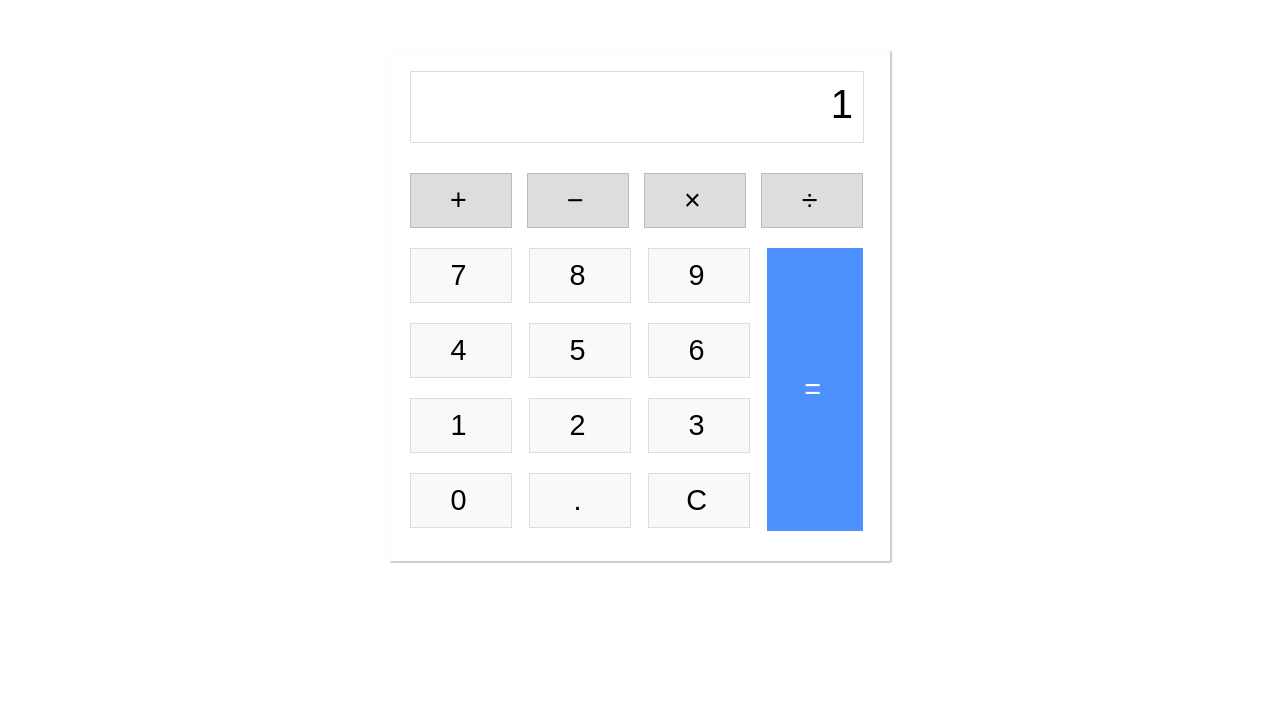
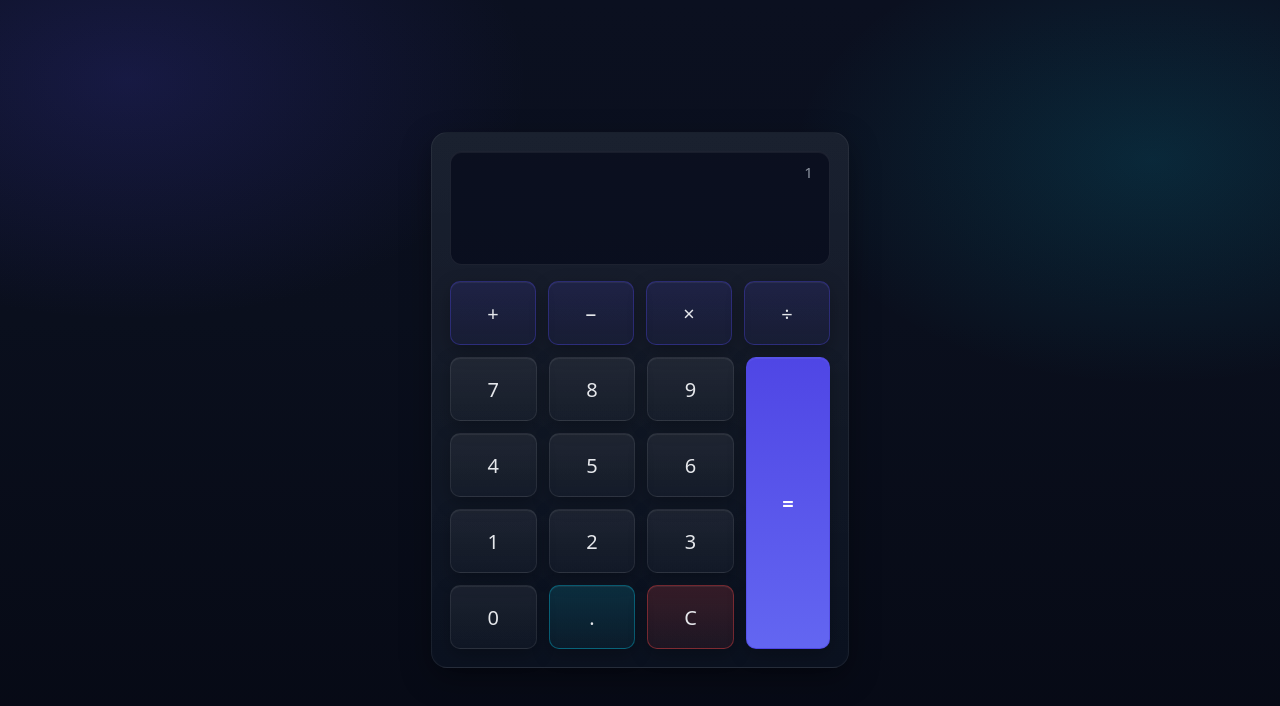
Before and after one commit to Ferelith/JS-Calculator, a plain HTML site: page index.html in a window 1280 px wide. Drawn offline with Linux system fonts and the light colour scheme.

Commit message:
Major CSS edits to make the calculator look modern.

```diff
--- a/styles/styles.css
+++ b/styles/styles.css
@@ -1,90 +1,196 @@
+/* ========== Modern theme variables ========== */
+:root {
+    --bg: #0f172a;                /* slate-900 */
+    --card: #111827;              /* gray-900 */
+    --card-2: #0b1220;            /* darker blend */
+    --text: #e5e7eb;              /* gray-200 */
+    --muted: #9ca3af;             /* gray-400 */
+    --accent: #4f46e5;            /* indigo-600 */
+    --accent-2: #06b6d4;          /* cyan-500 */
+    --accent-hover: #6366f1;      /* indigo-500 */
+    --danger: #ef4444;            /* red-500 */
+    --shadow: 0 10px 30px rgba(0,0,0,0.35);
+    --inner-shadow: inset 0 1px 0 rgba(255,255,255,0.06);
+    --radius: 16px;
+    --radius-sm: 10px;
+    --gap: 12px;
+}
+
+/* ========== Layout & base ========== */
+html, body {
+    height: 100%;
+}
+
 body {
-    width: 500px;
-    margin: 4% auto;
-    font-family: 'Source Sans Pro', sans-serif;
-    letter-spacing: 5px;
-    font-size: 1.8rem;
+    margin: 0;
+    display: grid;
+    place-items: center;
+    background: radial-gradient(1000px 600px at 10% 10%, rgba(79,70,229,0.18), transparent 40%),
+                radial-gradient(800px 500px at 90% 20%, rgba(6,182,212,0.15), transparent 45%),
+                linear-gradient(180deg, #0b1020, #0a0f1d 40%, #060914 100%);
+    color: var(--text);
+    font-family: 'Source Sans Pro', system-ui, -apple-system, Segoe UI, Roboto, Arial, sans-serif;
+    letter-spacing: .2px;
+    font-size: 16px;
     user-select: none;
+    padding: 24px;
+    box-sizing: border-box;
 }
+
 .calculator_app {
-    padding: 20px;
-    box-shadow: 1px 1px 1px 1px rgba(0, 0, 0, 0.2);
-    border-radius: 1px;
-    background-color: #fff
+    width: 100%;
+    max-width: 380px;
+    padding: 18px;
+    border-radius: var(--radius);
+    background:
+      linear-gradient(180deg, rgba(255,255,255,0.04), rgba(255,255,255,0)) ,
+      linear-gradient(180deg, var(--card), var(--card-2));
+    box-shadow: var(--shadow);
+    border: 1px solid rgba(255,255,255,0.06);
 }
+
 .input_field {
-    border: 1px solid #ddd;
-    border-radius: 1px;
-    height: 60px;
-    padding: 10px 10px 0 0;
+    border: 1px solid rgba(255,255,255,0.08);
+    border-radius: 12px;
+    height: 88px; /* more room for history + current line */
+    padding: 12px 16px;
     text-align: right;
-    letter-spacing: 0px;;
-    margin: 0 6px 10px 0;
-    font-size: 2.5rem;
-    overflow-x: auto;
+    letter-spacing: 0;
+    margin: 0 0 16px 0;
+    font-size: 2.25rem; /* current line size */
+    line-height: 1.2;  /* tighter so two lines fit comfortably */
+    overflow: hidden;
+    white-space: nowrap;
+    text-overflow: ellipsis;
+    background: rgba(2,6,23,0.6);
+    color: var(--text);
+    box-shadow: var(--inner-shadow);
+    font-variant-numeric: tabular-nums;
 }
+.input_history {
+    display: block;            /* own line above the main text */
+    font-size: 0.95rem;        /* smaller than current line */
+    line-height: 1.1;
+    margin: 0 0 6px 0;         /* a little space below history */
+    color: var(--muted);
+    opacity: 0.9;
+    text-overflow: ellipsis;
+    overflow: hidden;
+    white-space: nowrap;       /* truncate long history */
+}
+
 .input_field:hover {
-    border: 1px solid #bbb;
-    box-shadow: inset 0px 1px 4px 0px rgba(0, 0, 0, 0.2);
+    border-color: rgba(255,255,255,0.14);
 }
+
+/* ========== Buttons grid ========== */
+.buttons {
+    display: grid;
+    grid-template-columns: repeat(4, minmax(60px, 1fr)) 84px; /* 4 columns for keypad + 1 for = */
+    grid-auto-rows: 64px;
+    gap: var(--gap);
+}
+
+.operator_buttons {
+    display: grid;
+    grid-template-columns: repeat(4, 1fr);
+    gap: var(--gap);
+    grid-column: 1 / -1; /* span all columns */
+}
+
+/* Flatten nested rows to a single grid of numbers */
+.left_panel {
+    grid-column: 1 / span 4;
+    display: grid;
+    grid-template-columns: repeat(3, 1fr);
+    grid-auto-rows: 64px;
+    gap: var(--gap);
+}
+
+.left_panel .number_buttons {
+    display: contents; /* make inner number divs become grid children */
+}
+
+/* Base button styles (operators, numbers, equals) */
+.operator_buttons div,
+.number_buttons div,
+.equal_button {
+    display: inline-flex;
+    align-items: center;
+    justify-content: center;
+    border: 1px solid rgba(255,255,255,0.08);
+    border-radius: var(--radius-sm);
+    background: linear-gradient(180deg, rgba(255,255,255,0.04), rgba(255,255,255,0)),
+                rgba(255,255,255,0.02);
+    color: var(--text);
+    font-size: 1.25rem;
+    cursor: pointer;
+    transition: transform .06s ease, background-color .2s ease, box-shadow .2s ease, border-color .2s ease;
+    box-shadow: 0 1px 0 rgba(255,255,255,0.06) inset, 0 6px 18px rgba(0,0,0,0.25);
+}
+
+.operator_buttons div:hover,
+.number_buttons div:hover,
+.equal_button:hover {
+    border-color: rgba(255,255,255,0.16);
+    background: linear-gradient(180deg, rgba(255,255,255,0.06), rgba(255,255,255,0.01));
+}
+
+.operator_buttons div:active,
+.number_buttons div:active,
+.equal_button:active {
+    transform: translateY(1px);
+    box-shadow: 0 0 0 rgba(0,0,0,0.2);
+}
+
+/* Accent styles for operators and equals */
 .operator_buttons div {
-    display: inline-block;
-    border: 1px solid #bbb;
-    border-radius: 1px solid #bbb;
-    width: 80px;
-    text-align: center;
-    padding: 10px;
-    margin: 20px 2px 10px 0;
-    background-color: #ddd;
+    background: linear-gradient(180deg, rgba(79,70,229,0.14), rgba(79,70,229,0.06));
+    border-color: rgba(79,70,229,0.35);
 }
 .operator_buttons div:hover {
-    background-color: #ccc;
-    box-shadow: 0px 1px 4px 0px rgba(0, 0, 0, 0.2);
-    border-color: #aaa;
+    background: linear-gradient(180deg, rgba(99,102,241,0.18), rgba(99,102,241,0.08));
+    border-color: rgba(99,102,241,0.45);
 }
-.operator_buttons div:active {
-    font-weight: bold;
+
+.equal_button {
+    grid-column: 5;
+    grid-row: 2 / span 4; /* tall equals key */
+    background: linear-gradient(180deg, var(--accent), var(--accent-hover));
+    color: #fff;
+    font-weight: 600;
+    border-color: rgba(79,70,229,0.6);
 }
-.left_panel {
-    display: inline-block;
+.equal_button:hover {
+    background: linear-gradient(180deg, var(--accent-hover), var(--accent));
+}
 
+/* Special keys */
+#clear_button {
+    background: linear-gradient(180deg, rgba(239,68,68,0.18), rgba(239,68,68,0.08));
+    border-color: rgba(239,68,68,0.4);
 }
-.number_buttons div {
-    display: inline-block;
-    border: 1px solid #ddd;
-    width: 80px;
-    text-align: center;
-    padding: 10px;
-    margin: 10px 4px 10px 0;
-    cursor: pointer;
-    background-color: #f9f9f9;
+#clear_button:hover {
+    background: linear-gradient(180deg, rgba(239,68,68,0.26), rgba(239,68,68,0.12));
 }
-.number_buttons div:hover {
-    background-color: #f1f1f1;
-    box-shadow: 0px 1px 4px 0px rgba(0, 0, 0, 0.2);
-    border-color: #bbb;
+
+#decimal_point {
+    background: linear-gradient(180deg, rgba(6,182,212,0.16), rgba(6,182,212,0.06));
+    border-color: rgba(6,182,212,0.4);
 }
-.number_buttons div:active {
-    font-weight: bold;
+
+/* Accessibility focus */
+.operator_buttons div:focus,
+.number_buttons div:focus,
+.equal_button:focus {
+    outline: 2px solid var(--accent-2);
+    outline-offset: 2px;
 }
-div.equal_button {
-    display: inline-block;
-    border: 1.px solid #3079ED;
-    border-radius: 1px solid #3079ED;
-    width: 17%;
-    text-align: center;
-    padding: 125px 9px;
-    margin: 10px 6px 10px 0;
-    vertical-align: top;
-    cursor: pointer;
-    color: #fff;
-    background-color: #4d90fe;
+
+/* Responsive tweaks */
+@media (max-width: 420px) {
+    .calculator_app { padding: 14px; }
+    .buttons { grid-auto-rows: 56px; grid-template-columns: repeat(4, 1fr) 72px; }
+    .left_panel { grid-auto-rows: 56px; }
+    .input_field { height: 64px; font-size: 2rem; }
 }
-div.equal_button:hover {
-    background-color: #307cf9;
-    box-shadow: 0px 1px 4px 0px rgba(0, 0, 0, 0.2);
-    border-color: #1857bb;
-}
-div.equal:active {
-    font-weight: bold;
-}
```
